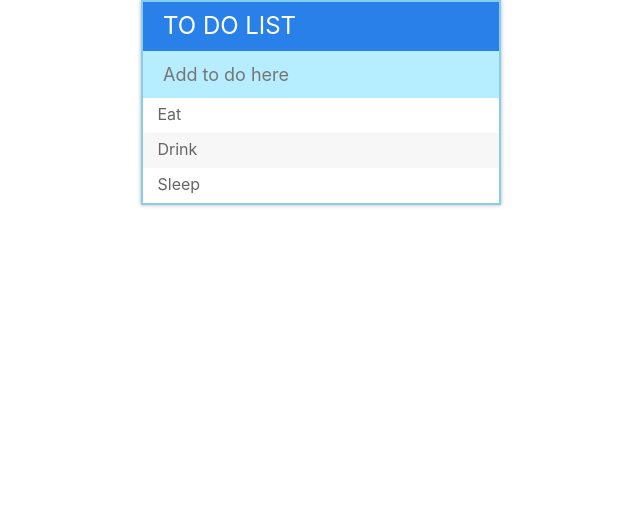
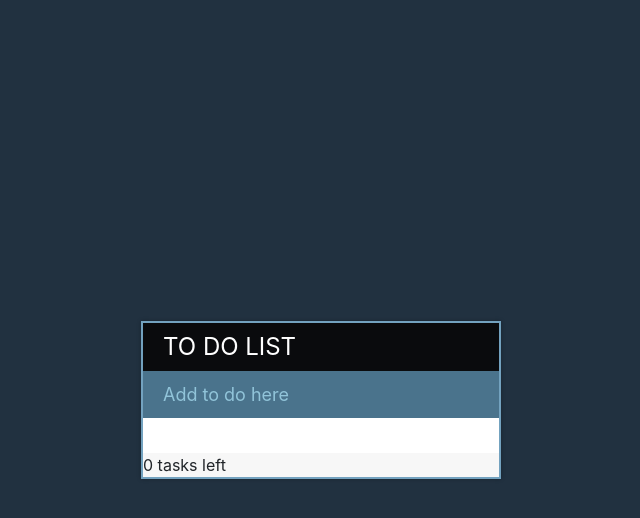
Before and after one commit to asaygom/Todolist-Application-Using-React-and-Fetch, a React (Create React App) app: page / in a window 1280 px wide. Shown: the top 518 px of the page, without its empty margins (319-959 px from the left). Built offline with nearby package versions, Linux system fonts and the light colour scheme; the HTML template or start-up script is replaced by a standard one.

Commit message:
some features added

```diff
--- a/src/App.css
+++ b/src/App.css
@@ -1,10 +1,6 @@
-h1.title {
-	text-align: center;
-	color: black;
-	letter-spacing: 2px;
-}
+
 h1.todo-header {
-	background: #2980e9;
+	background: #0A0B0D;
 	color: white;
 	margin: 0;
 	padding: 10px 20px;
@@ -16,7 +12,7 @@ h1.todo-header {
 div#container {
 	width: 360px;
 	margin: 0 auto;
-	border: 2px solid skyblue;
+	border: 2px solid #73A2BF;
 	background: #f7f7f7;
 	box-shadow: 0 0 4px rgba(0, 0, 0, 0.3);
 }
@@ -47,8 +43,8 @@ li.clicked {
 
 input#addToDo {
 	font-size: 18px;
-	color: #2980b9;
-	background: #b7eeff;
+	color: #213140;
+	background: #4A738C;
 	border: none;
 	width: 100%;
 	padding: 10px 10px 10px 20px;
@@ -62,6 +58,9 @@ input#addToDo:focus {
 	border: 2px solid skyblue;
 	outline: none;
 	transition: 0.1s;
+}
+ ::placeholder{
+	color: #91C4D9;
 }
 
 i.fa-trash {
@@ -85,3 +84,11 @@ li:hover span {
 	opacity: 1;
 	width: 40px;
 }
+
+#root{
+background-color: #213140;
+padding: 8px;
+height: 100vh;
+display: flex;
+align-items: center;
+}
--- a/src/App.js
+++ b/src/App.js
@@ -1,22 +1,30 @@
+import { useState } from 'react';
 import './App.css';
 
 function App() {
+const [task, setTask] = useState("")
+const handleChange = (event) => {
+    setTask(event.target.value)
+  }
+
+const [listOfTasks, setListOfTasks] = useState([])
+const addingTask = (event) => {
+	if (event.key === "Enter"){
+		setListOfTasks(listOfTasks.concat([task]));
+		setTask("");
+	}
+}
+
   return (
-    <div id="container">
-			<h1 className="todo-header">To do List</h1>
-			<input id="addToDo" type="text" placeholder="Add to do here" />
+	<div id="container">
+		<h1 className="todo-header">To do List</h1>
+			<input id="addToDo" type="text" placeholder="Add to do here" onChange={handleChange} value={task} onKeyUp={addingTask}/>
 			<ul>
-				<li>
-					<span><i className="fa fa-trash"></i></span> Eat
-				</li>
-				<li>
-					<span><i className="fa fa-trash"></i></span> Drink
-				</li>
-				<li>
-					<span><i className="fa fa-trash"></i></span> Sleep
-				</li>
+				<li><span><i className="fa fa-trash"></i></span>{task}</li>
+				{listOfTasks.map((item, index)=>{<li><span><i className="fa fa-trash" onClick={()=>setListOfTasks(listOfTasks.filter((itemToBeEliminated, currentIndex)=>index!= currentIndex))}></i></span>{item}{" "}</li>})}
 			</ul>
-		</div>
+		<div>{listOfTasks.length+" tasks left"}</div>
+	</div>
   );
 }
 
```
Also changed, not shown: public/index.html (+0 -10 lines).
